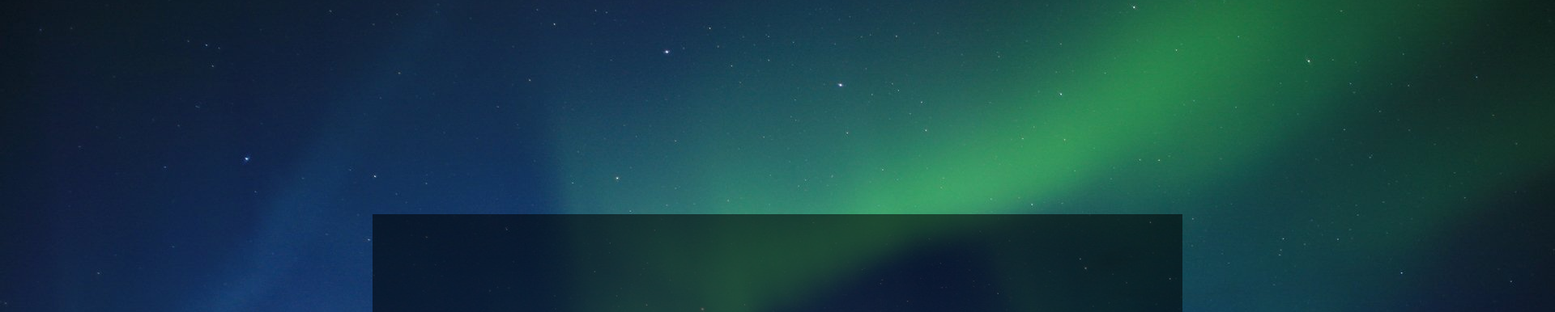
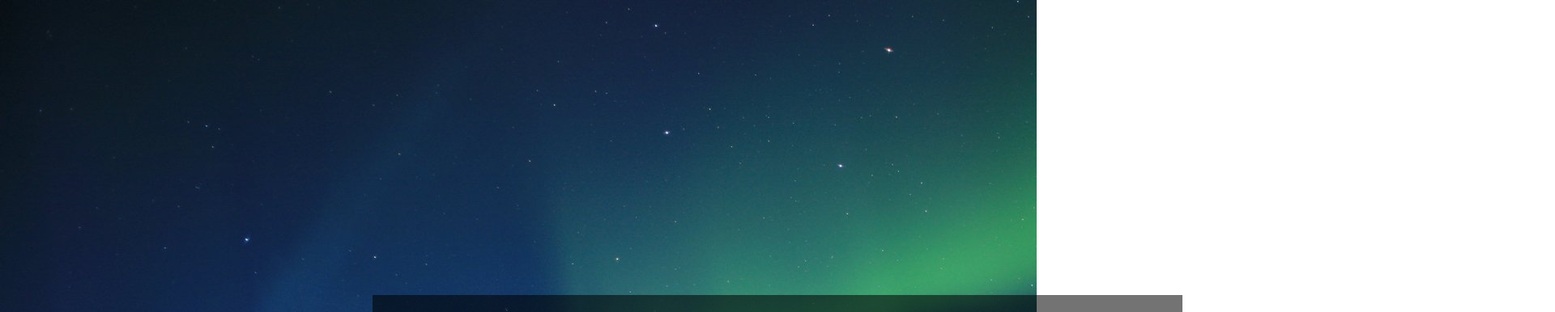
Before and after one commit to Katarzyna-Kraner/Kraner, a plain HTML site: page index.html in a window 1280 px wide. Shown: the top 386 px of the page at 81% size, 1920 px wide, since content can reach past the window. Drawn offline with Linux system fonts and the light colour scheme; a web font is replaced by a local one.

Commit message:
Update style.css

```diff
--- a/style.css
+++ b/style.css
@@ -12,8 +12,12 @@
 
 body
 {
-
+    margin:0;
     color:white;
+     background-image: url('img2.jpg');
+    position: fixed;
+    width: 1920px;
+    height: 1280px;
 
 }
 
@@ -104,10 +108,7 @@
 
 .wrapper
 {
-    background-image: url('img2.jpg');
-    position: absolute;
-    width: 1920px;
-    height: 1280px;
+
     left: 0px;
     top: -100px;
 
```
